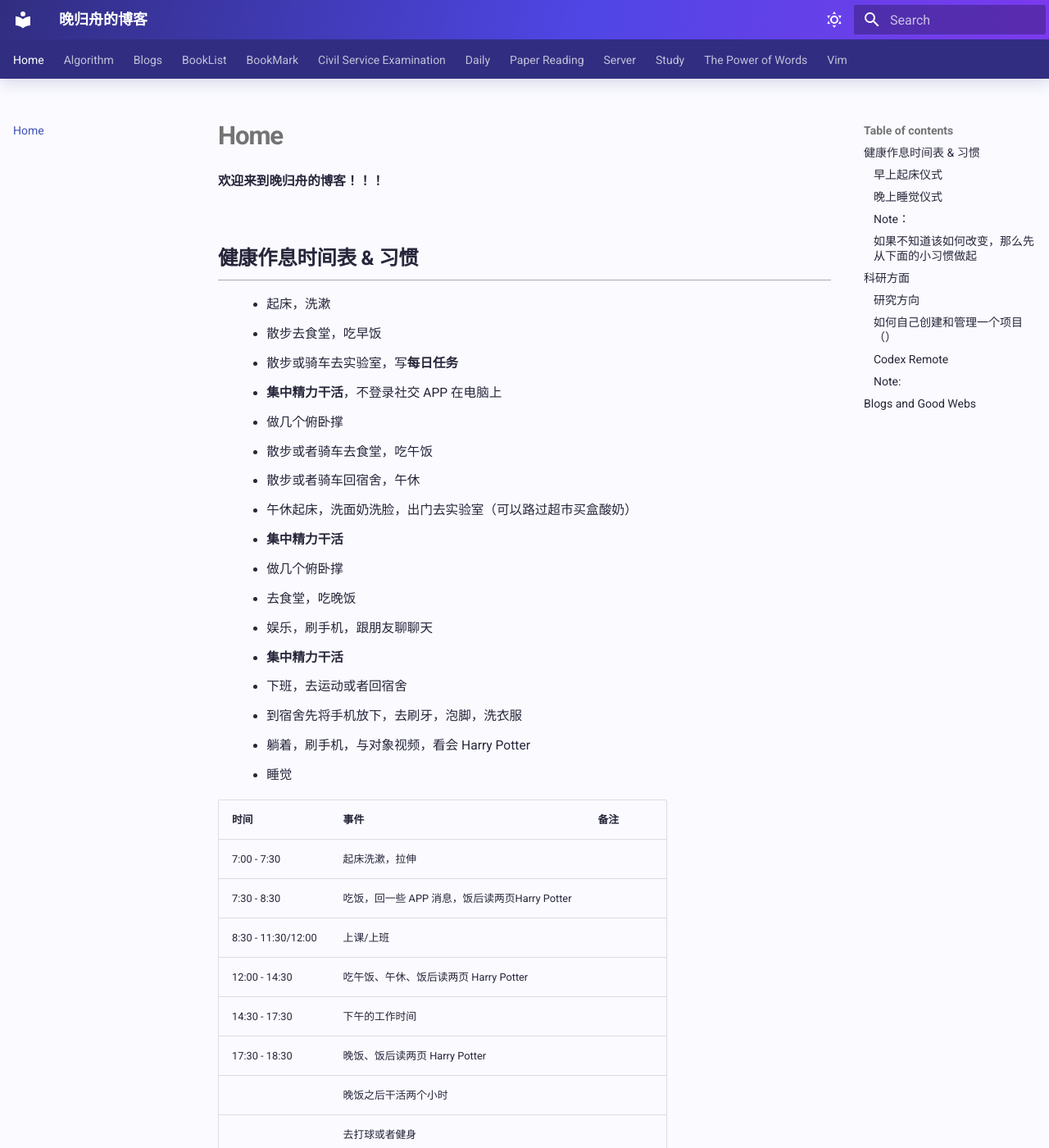
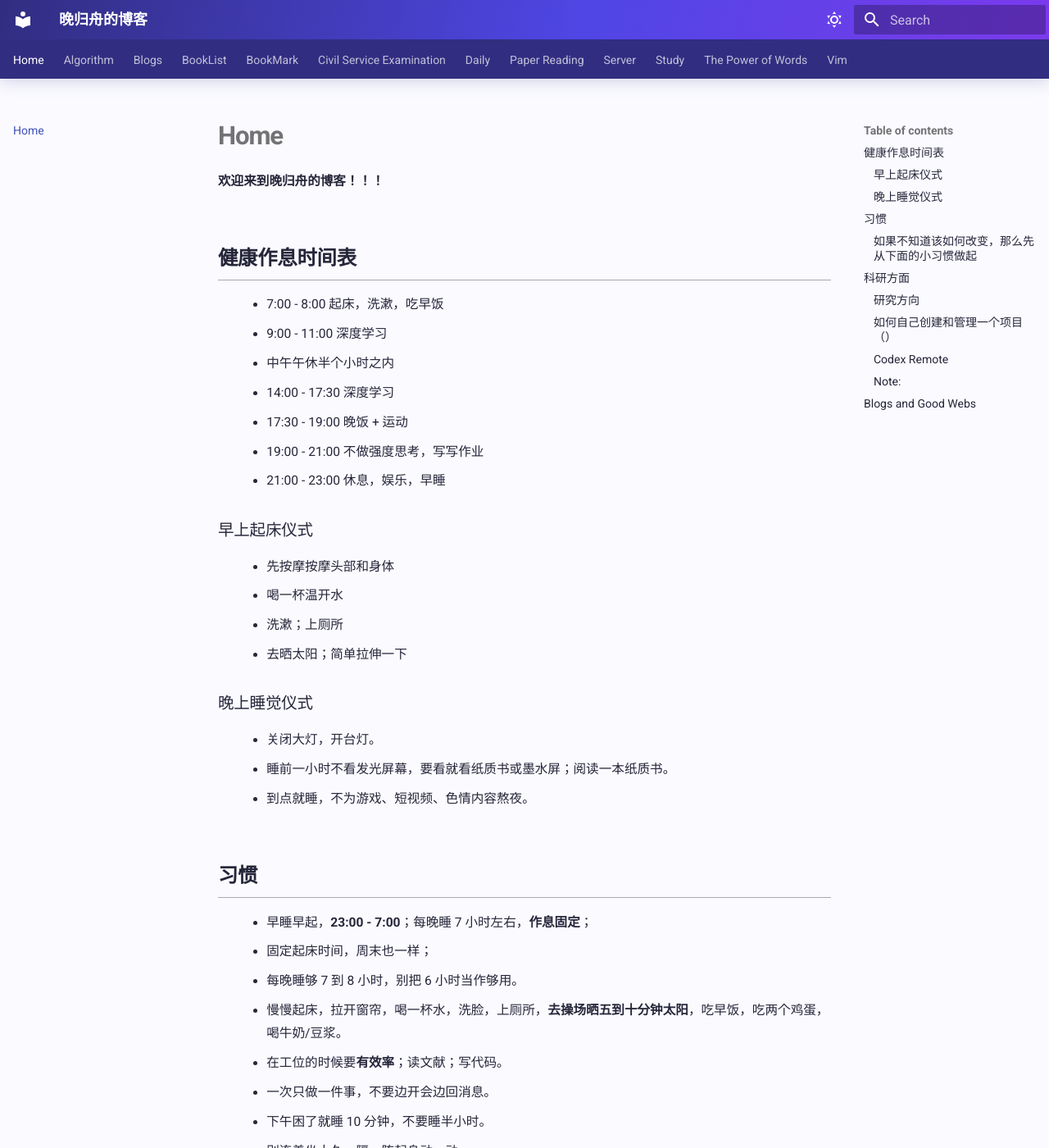
Before and after one commit to WGZ-W/wgz-w.github.io, an MkDocs documentation site: the page built from docs/index.md, in a window 1280 px wide and 1400 px high. Shown: the whole window at 82% size. Built offline with MkDocs 1.6.1 and Material for MkDocs 9.7.7, drawn with Linux system fonts in a browser that asks for light colours; some of the changed text lies outside the part shown.

Commit message:
Update daily routines and add October 14 task log
- Add the daily task list for October 14, 2026
- Revise the healthy daily schedule and focus periods
- Refine the morning and bedtime routines
- Expand guidance on sleep, exercise, nutrition, and productivity

```diff
--- a/docs/index.md
+++ b/docs/index.md
@@ -5,10 +5,19 @@
 **欢迎来到晚归舟的博客！！！**
 
 
-## 健康作息时间表 & 习惯
+## 健康作息时间表
 
 
-- 起床，洗漱
+- 7:00 - 8:00 起床，洗漱，吃早饭
+- 9:00 - 11:00 深度学习
+- 中午午休半个小时之内
+- 14:00 - 17:30 深度学习
+- 17:30 - 19:00 晚饭 + 运动
+- 19:00 - 21:00 不做强度思考，写写作业
+- 21:00 - 23:00 休息，娱乐，早睡
+
+
+<!-- - 起床，洗漱
 - 散步去食堂，吃早饭
 - 散步或骑车去实验室，写**每日任务**
 - **集中精力干活**，不登录社交 APP 在电脑上
@@ -24,12 +33,10 @@
 - 下班，去运动或者回宿舍
 - 到宿舍先将手机放下，去刷牙，泡脚，洗衣服
 - 躺着，刷手机，与对象视频，看会 Harry Potter
-- 睡觉
+- 睡觉 -->
 
 
-
-
-|时间|事件|备注|
+<!-- |时间|事件|备注|
 |-|-|-|
 |7:00 - 7:30|起床洗漱，拉伸|
 |7:30 - 8:30|吃饭，回一些 APP 消息，饭后读两页Harry Potter|
@@ -40,26 +47,32 @@
 ||晚饭之后干活两个小时|
 ||去打球或者健身|
 |~ 22:30|洗漱、洗衣服、收拾房间、视频聊天|
-|23:00|睡觉|
+|23:00|睡觉| -->
 
 
 ### 早上起床仪式
 - 先按摩按摩头部和身体
 - 喝一杯温开水
-- 洗漱
-- 上厕所
-- 简单拉伸一下
+- 洗漱；上厕所
+- 去晒太阳；简单拉伸一下
 
 ### 晚上睡觉仪式
-- 关闭大灯，开台灯
-- 阅读一本纸质书
-- 关灯睡觉
+- 关闭大灯，开台灯。
+- 睡前一小时不看发光屏幕，要看就看纸质书或墨水屏；阅读一本纸质书。
+- 到点就睡，不为游戏、短视频、色情内容熬夜。
 
-### Note：
+## 习惯
 
-- 早睡早起，**23:00 - 7:00**；固定睡觉 & 起床时间。
-- 慢慢起床，拉开窗帘，喝一杯水，洗脸，上厕所，去操场晒晒太阳，吃早饭，吃两个鸡蛋，喝牛奶/豆浆。
+- 早睡早起，**23:00 - 7:00**；每晚睡 7 小时左右，**作息固定**；
+- 固定起床时间，周末也一样；
+- 每晚睡够 7 到 8 小时，别把 6 小时当作够用。
+- 慢慢起床，拉开窗帘，喝一杯水，洗脸，上厕所，**去操场晒五到十分钟太阳**，吃早饭，吃两个鸡蛋，喝牛奶/豆浆。
 - 在工位的时候要**有效率**；读文献；写代码。
+- 一次只做一件事，不要边开会边回消息。
+- 下午困了就睡 10 分钟，不要睡半小时。
+- 别连着坐太久，隔一阵起身动一动。
+- 每周打三次球拍类运动，每次 45 分钟。
+- 不喝含糖饮料，换成无糖的也不算解决。
 - 干活的时候要屏蔽其他的消息，专心干活，累了就休息，***先做两分钟***
 - 多吃蔬菜，少吃零食，减肥。
 - 中午午休半小时，起床后用洗面奶洗一下。
```
Also changed, not shown: docs/Daily/2026/October/1014.md (added, +18 -0 lines).
